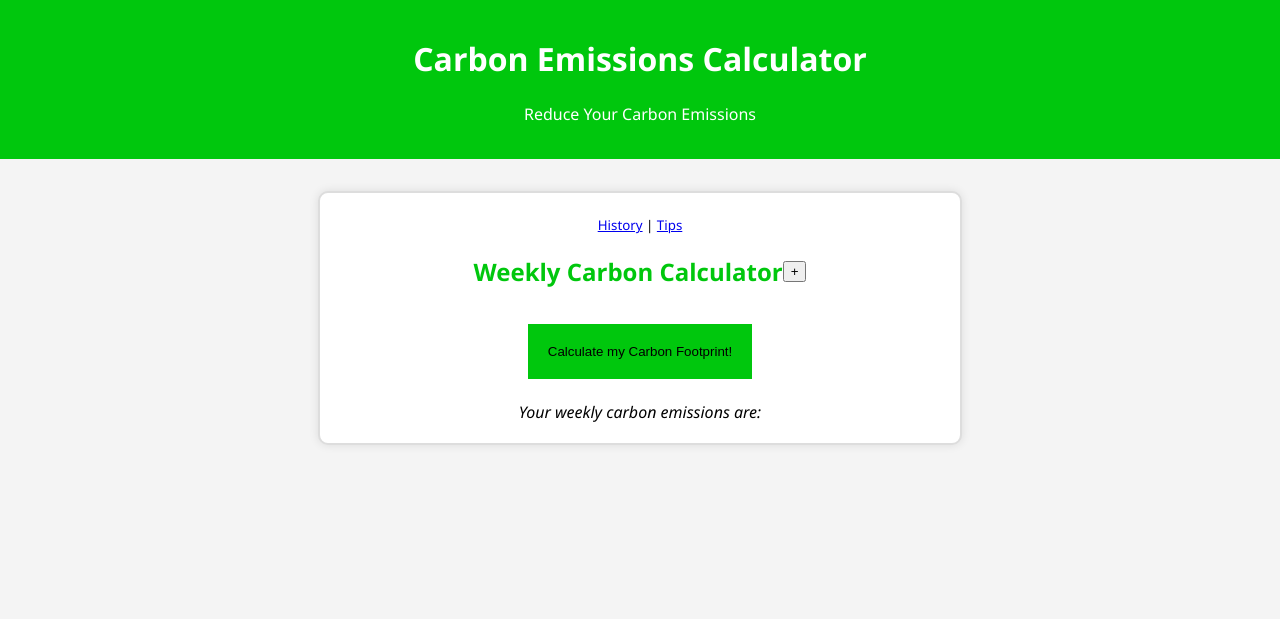
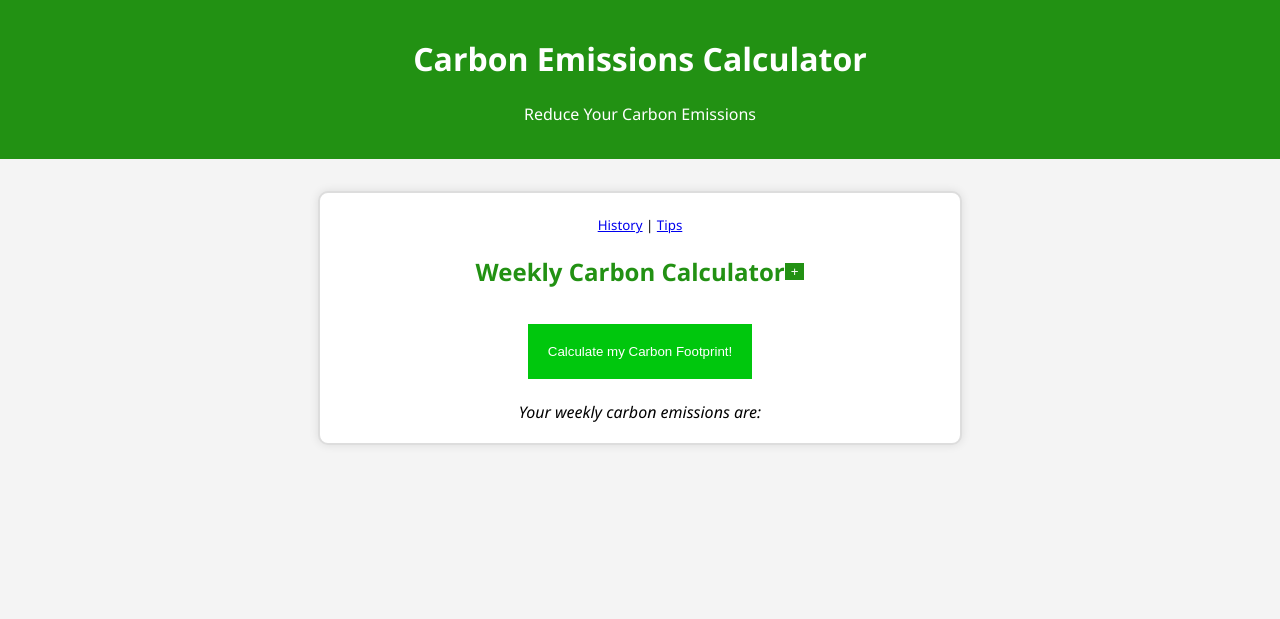
Before and after one commit to ledoit/CarbonFootprintTracker, a Flask app: page / in a window 1280 px wide. Shown: the top 619 px of the page. Run offline with Flask 3, Linux system fonts and the light colour scheme.

Commit message:
small css on index

```diff
--- a/templates/index.html
+++ b/templates/index.html
@@ -28,7 +28,7 @@
           }
 
         header {
-            background-color: #00C70D;
+            background-color: #229113;
             color: #fff;
             text-align: center;
             padding: 1em 0;
@@ -44,7 +44,7 @@
         }
 
         h2 {
-            color: #00C70D;
+            color: #229113;
         }
 
         p {
@@ -69,6 +69,10 @@
             text-align: center;
         }
 
+        #plus-button {
+            margins: 5px;
+        }
+
         #task-list {
             list-style-type: none;
             padding: 0;
@@ -88,6 +92,10 @@
             align-items: center;
         }
 
+        #modalwrapper {
+            margin: 10px;
+        }
+
         /* Style for the modal */
         .modal {
             display: none;
@@ -100,6 +108,20 @@
             border: 1px solid #ccc;
             box-shadow: 0 4px 8px rgba(0, 0, 0, 0.1);
             z-index: 2; /* Increase the z-index to ensure it appears above the overlay */
+        }
+
+        button {
+            background-color: #229113;
+            border: none;
+            color: white;
+            text-align: center;
+            text-decoration: none;
+            display: inline-block;
+        }
+
+        button: hover {
+            background-color: #00C70D;
+            text-decoration: underline;
         }
 
         .overlay {
@@ -197,7 +219,7 @@
             <small><a href="/history">History</a> | <a href="/tips">Tips</a></small>
             <div id="todo-title">
                 <h2>Weekly Carbon Calculator</h2>
-                <button onclick="openModal()">+</button>
+                <button id="plus-button" onclick="openModal()">+</button>
             </div>
             <ul id="task-list"></ul>
             <button id="getresults" onclick="generate()">Calculate my Carbon Footprint!</button>
@@ -210,6 +232,7 @@
     </footer>
 
     <div id="add-task-modal" class="modal">
+        <div id="modalwrapper">
             <input type="text" placeholder="Name" id="input1"><br>
             <input type="text" placeholder="Origin" id="input2"><br>
             <input type="text" placeholder="Destination" id="input3"><br>
@@ -227,6 +250,7 @@
             </select><br>
             <input type="text" placeholder="Weekly frequency" id="input5"><br>
             <button onclick="addTask()">Add Route</button>
+        </div>
     </div>
     <div id="overlay" class="overlay" onclick="closeModal()"></div>
     <script>
```
Also changed, not shown: 1 other file. Lines whose indentation alone changed are shown as unchanged.
